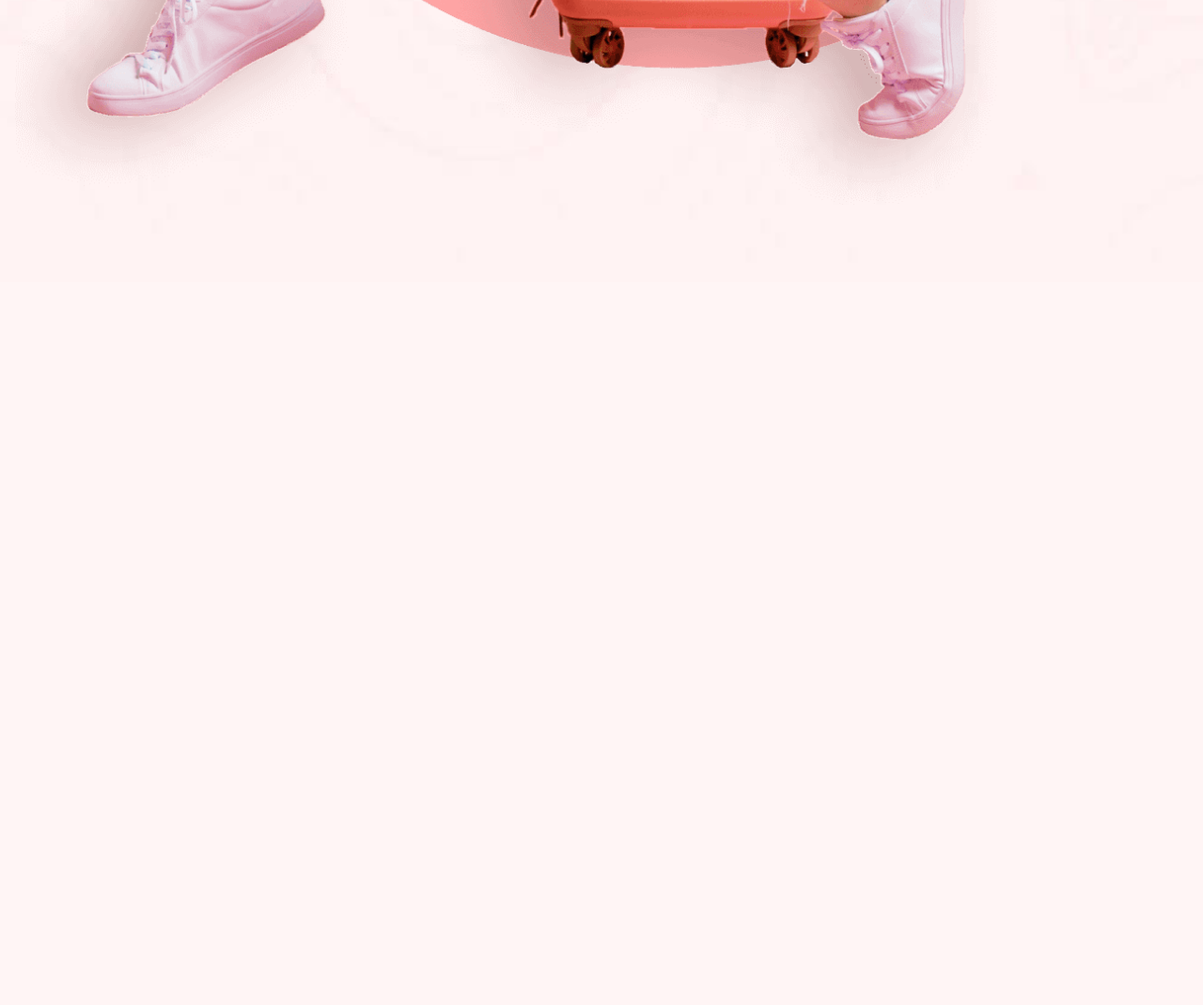
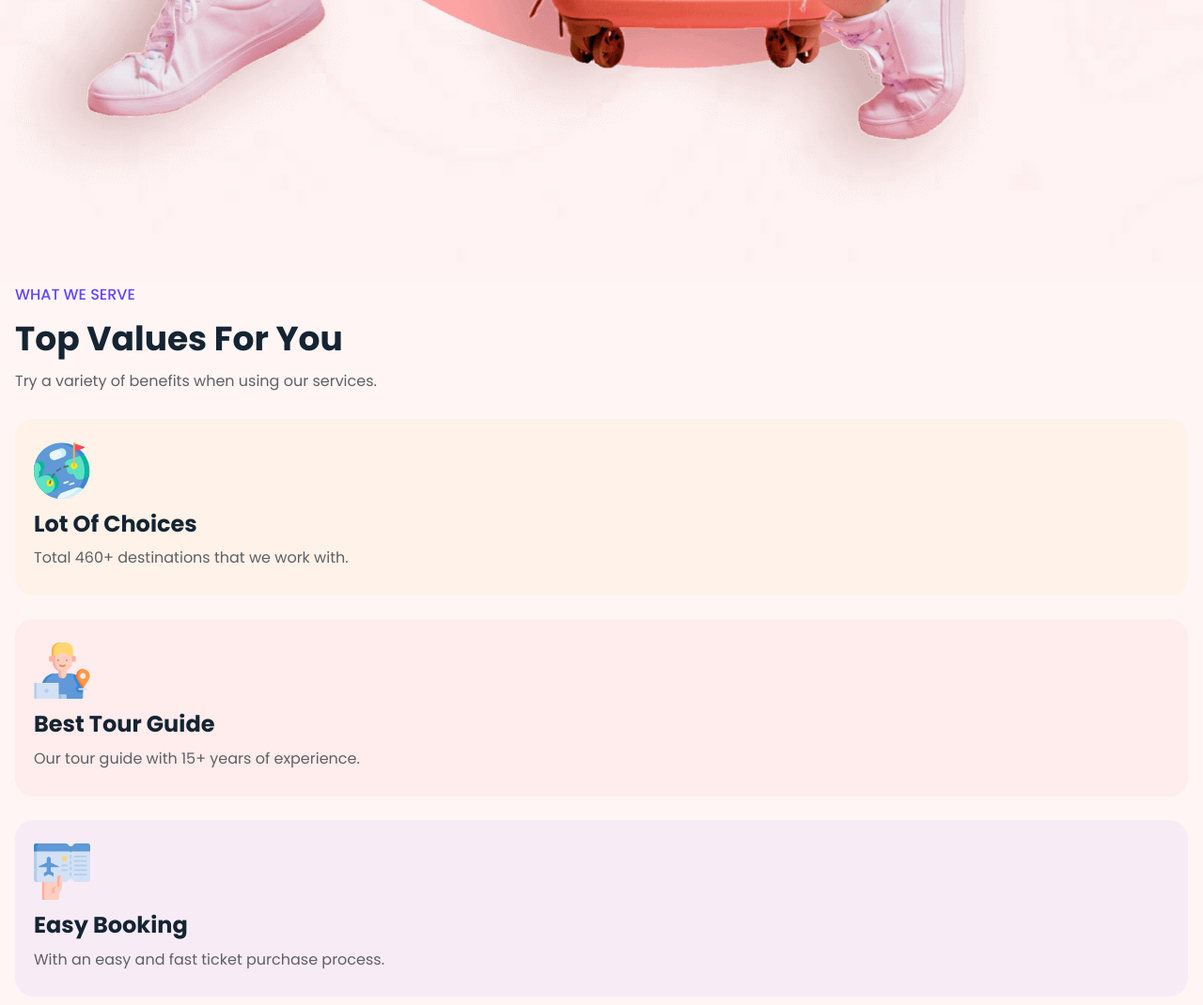
Before and after one commit to Argha713/TravelHolic, a plain HTML site: page index.html in a window 1280 px wide. Shown: the part 1756-2826 px from the top of the page at 94% size. Before the commit the page ends 2056 px from the top, so only its background shows below. Drawn offline with nearby package versions, Linux system fonts and the light colour scheme.

Commit message:
add design service

```diff
--- a/assets/css/style.css
+++ b/assets/css/style.css
@@ -247,8 +247,14 @@ body.nav-active{
 .w-100{
   width: 100%;
 }
-
-
+.section-subtitle{
+  color: var(--bg-majorelle-blue);
+  text-transform: uppercase;
+  font-weight: var(--weight-medium);
+}
+.section-title{
+  margin-block: 10px;
+}
 
 
 
@@ -510,19 +516,30 @@ nav-toggle-btn{
 
 
 
-
-
-
-
-
-
-
-
-
-
 /*-----------------------------------*\
   #SERVICE
 \*-----------------------------------*/
+.service .container{
+  display: grid;
+  gap: 25px;
+}
+.service-card:nth-child(2){
+  background-color: var(--bg-chrome-yellow-alpha-5);
+}
+.service-card:nth-child(3){
+  background-color: var(--bg-red-salsa-alpha-5);
+}
+.service-card:nth-child(4){
+  background-color: var(--bg-majorelle-blue-alpha-5);
+}
+.service-card{
+  padding: 25px 20px;
+  border-radius: var(--radius-20);
+}
+.service-card .card-title{
+  margin-block: 10px 5px;
+}
+
 
 
 
--- a/index.html
+++ b/index.html
@@ -138,6 +138,47 @@
 
             </section>
 
+            <!-- #Service -->
+            <section class="section service" aria-level="service">
+                <div class="container">
+
+                    <div class="title-wrapper">
+                        <p class="section-subtitle">
+                            What We Serve
+                        </p>
+                        <h2 class="h2 title section-title">Top Values For You</h2>
+                        <p class="section-text">
+                            Try a variety of benefits when
+                            using our services.
+                        </p>
+                    </div>
+
+                    <div class="service-card">
+                        <div class="card-icon">
+                            <img src="./assets/images/service-icon-1.svg" width="60" height="60" loading="lazy" alt="icon">
+                        </div>
+                        <h3 class="h3 title card-title">Lot Of Choices</h3>
+                        <p class="card-text">Total 460+ destinations that we work with.</p>
+                    </div>
+
+                    <div class="service-card">
+                        <div class="card-icon">
+                            <img src="./assets/images/service-icon-2.svg" width="60" height="60" loading="lazy" alt="icon">
+                        </div>
+                        <h3 class="h3 title card-title">Best Tour Guide</h3>
+                        <p class="card-text">Our tour guide with 15+ years of experience.</p>
+                    </div>
+
+                    <div class="service-card">
+                        <div class="card-icon">
+                            <img src="./assets/images/service-icon-3.svg" width="60" height="60" loading="lazy" alt="icon">
+                        </div>
+                        <h3 class="h3 title card-title">Easy Booking</h3>
+                        <p class="card-text">With an easy and fast ticket purchase process.</p>
+                    </div>
+
+                </div>
+            </section>
 
 
         </article>
```
